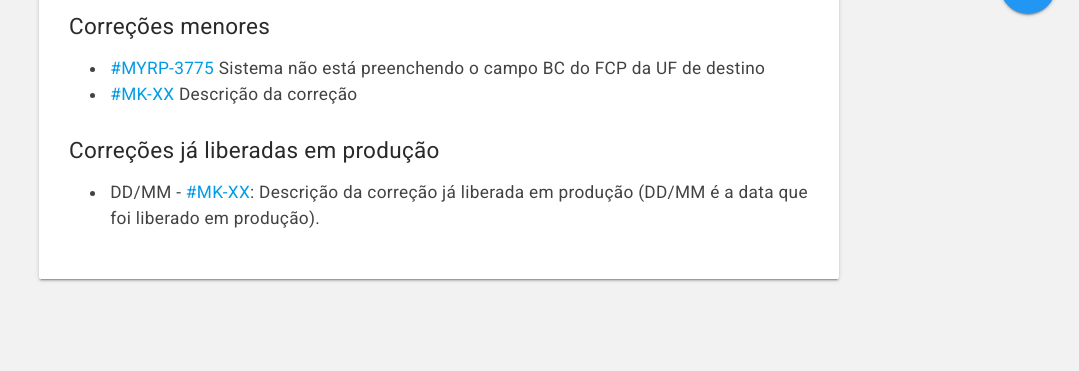
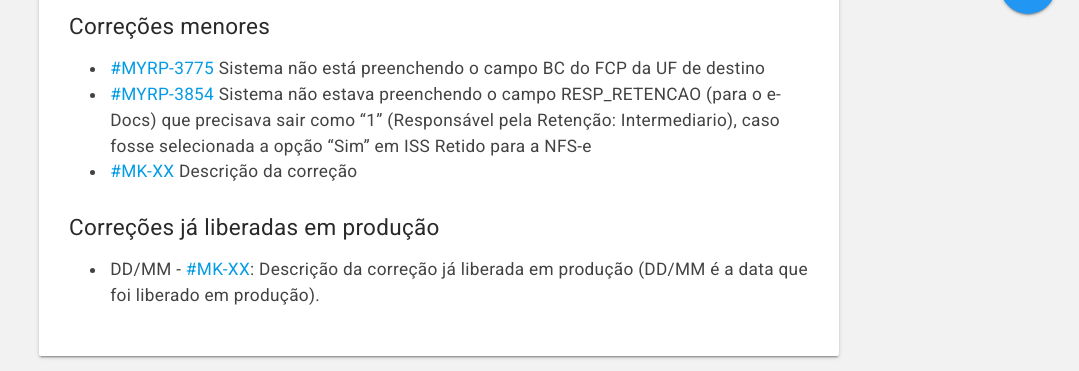
Before and after one commit to myrp-maicon/changelog-myrp, a Jekyll site: the page built from docs/myrp/19.02.01.md, in a window 1280 px wide, cut to the strip 863-1234 px from the top of the page. Shown: the whole strip, without its empty margins (201-1280 px from the left). Built offline with Jekyll 4.4.1, drawn with Linux system fonts in a browser that asks for light colours; nearby versions of some CDN libraries; our own code applies the rules of GitHub Pages for plain Markdown files; the repository's description, which GitHub fills in, is left out; before the commit the page ends 1157 px from its top, so only the background shows below that.

Commit message:
AD:MYRP-3854 - Sistema não estava preenchendo o campo RESP_RETENCAO (para o e-Docs) que precisava sair como "1" (Responsável pela Retenção: Intermediario), caso fosse selecionada a opção "Sim" em ISS Retido para a NFS-e.

```diff
--- a/docs/myrp/19.02.01.md
+++ b/docs/myrp/19.02.01.md
@@ -11,6 +11,7 @@ As alterações estarão disponíveis no ambiente demo.myrp.com.br (212) na quar
 
 ## Correções menores
 * [#MYRP-3775](https://devmyrp.atlassian.net/browse/MYRP-3775) Sistema não está preenchendo o campo BC do FCP da UF de destino
+* [#MYRP-3854](https://devmyrp.atlassian.net/browse/MYRP-3854) Sistema não estava preenchendo o campo RESP_RETENCAO (para o e-Docs) que precisava sair como "1" (Responsável pela Retenção: Intermediario), caso fosse selecionada a opção "Sim" em ISS Retido para a NFS-e
 * [#MK-XX](https://devmyrp.atlassian.net/browse/MK-XX) Descrição da correção
 
 ## Correções já liberadas em produção
```
